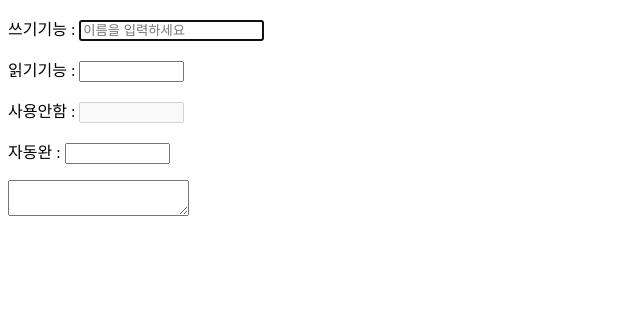
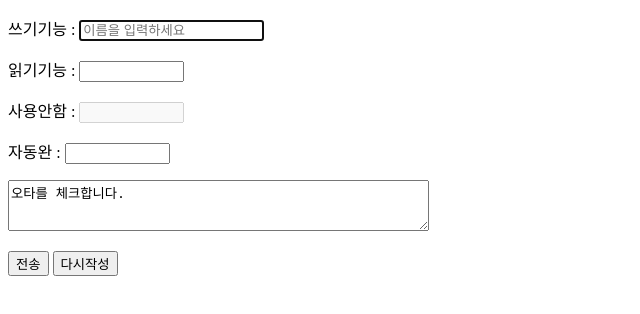
Before and after one commit to rmfdms1/null, a plain HTML site: page 시즌0625/입력양식의주요속성.html in a window 1280 px wide. Shown: the whole page, without its empty margins (0-640 px from the left). Drawn offline with Linux system fonts and the light colour scheme.

Commit message:
Please enter the commit message for your changes. Lines starting  with '#' will be ignored, and an empty message aborts the commit.
 On branch main
 Your branch is up to date with 'origin/main'.

 Changes to be committed:
	modified:   "\354\213\234\354\246\2140625/\354\236\205\353\240\245\354\226\221\354\213\235\354\235\230\354\243\274\354\232\224\354\206\215\354\204\261.html"

```diff
--- a/시즌0625/입력양식의주요속성.html
+++ b/시즌0625/입력양식의주요속성.html
@@ -9,7 +9,10 @@
         <p>읽기기능 : <input type="text" name="name" size="10" readonly></p>
         <p>사용안함 : <input type="text" name="name" size="10" disabled></p>
         <p>자동완 : <input type="text" name="name" size="10" autocomplete="on" required></p>
-        <textarea name="" id=""></textarea>
+        <textarea cols="50" rows="3" spellcheck="true">오타를 체크합니다.</textarea>
+        <p></p>
+        <input type="submit" value="전송">
+        <input type="reset" value="다시작성">
     </form>
 </body>
 
```
